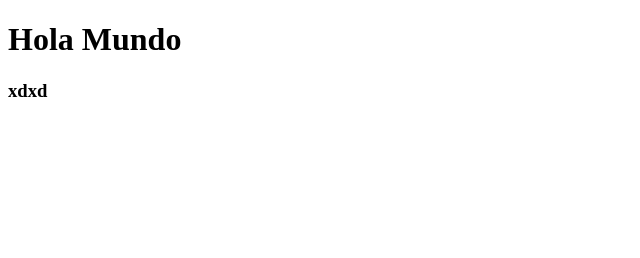
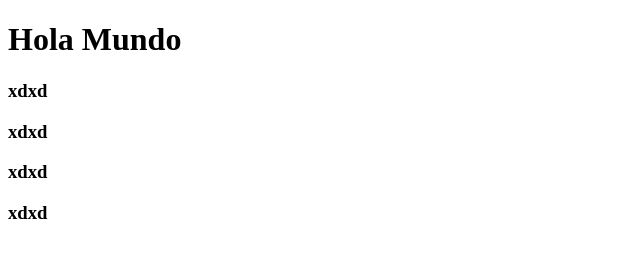
Before and after one commit to juniniv3/gitprueba, a plain HTML site: page index.html in a window 1280 px wide. Shown: the whole page, without its empty margins (0-640 px from the left). Drawn offline with Linux system fonts and the light colour scheme.

Commit message:
cambio 4

```diff
--- a/index.html
+++ b/index.html
@@ -7,6 +7,8 @@
   <body>
       <h1>Hola Mundo</h1>
       <h3>xdxd</h3>
+<h3>xdxd</h3><h3>xdxd</h3>
+<h3>xdxd</h3>
   <br>
   </body>
 </html>
```
